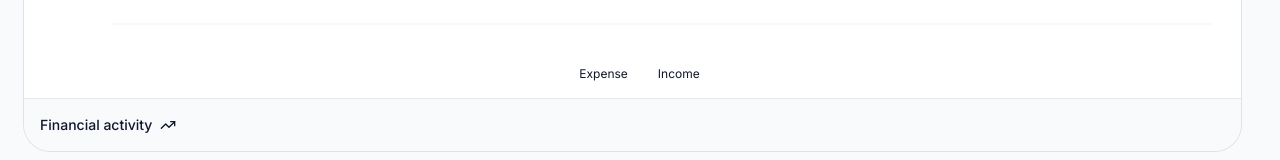
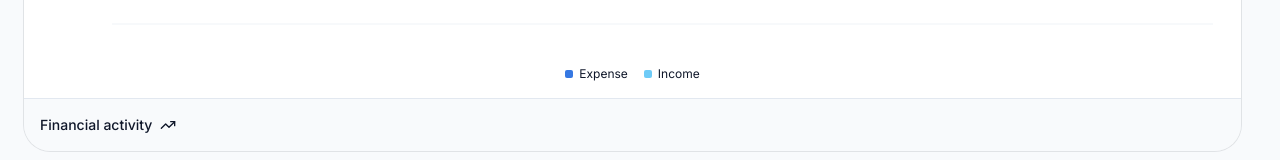
Before and after one commit to Adrianzky10/personal-finance-tracker, a Next.js app: page /dashboard in a window 1280 px wide. Shown: the part 755-915 px from the top of the page. Built offline with nearby package versions, Linux system fonts and the light colour scheme; no server answers.

Commit message:
style(chart): update transaction chart colors to blue theme and format currency to IDR

```diff
--- a/src/components/dashboard/MainDashboard/TransactionChart.tsx
+++ b/src/components/dashboard/MainDashboard/TransactionChart.tsx
@@ -43,18 +43,19 @@ interface TransactionChartProps {
 const chartConfig = {
   income: {
     label: "Income",
-    color: "var(--chart-2)",
+    color: "hsl(199, 89%, 70%)",
   },
   expense: {
     label: "Expense",
-    color: "var(--chart-1)",
+    color: "hsl(217, 75%, 55%)",
   },
 } satisfies ChartConfig;
 
 const formatCurrency = (value: number) => {
-  return new Intl.NumberFormat("en-US", {
+  return new Intl.NumberFormat("id-ID", {
     style: "currency",
-    currency: "USD",
+    currency: "IDR",
+    minimumFractionDigits: 0,
     maximumFractionDigits: 0,
   }).format(value);
 };
@@ -112,7 +113,11 @@ export default function TransactionChart({
               tickLine={false}
               axisLine={false}
               tickMargin={8}
-              tickFormatter={(value) => `Rp.${value}`}
+              tickFormatter={(value) => {
+                if (value >= 1_000_000) return `${value / 1_000_000}jt`;
+                if (value >= 1_000) return `${value / 1_000}rb`;
+                return String(value);
+              }}
             />
 
             <ChartTooltip
```
